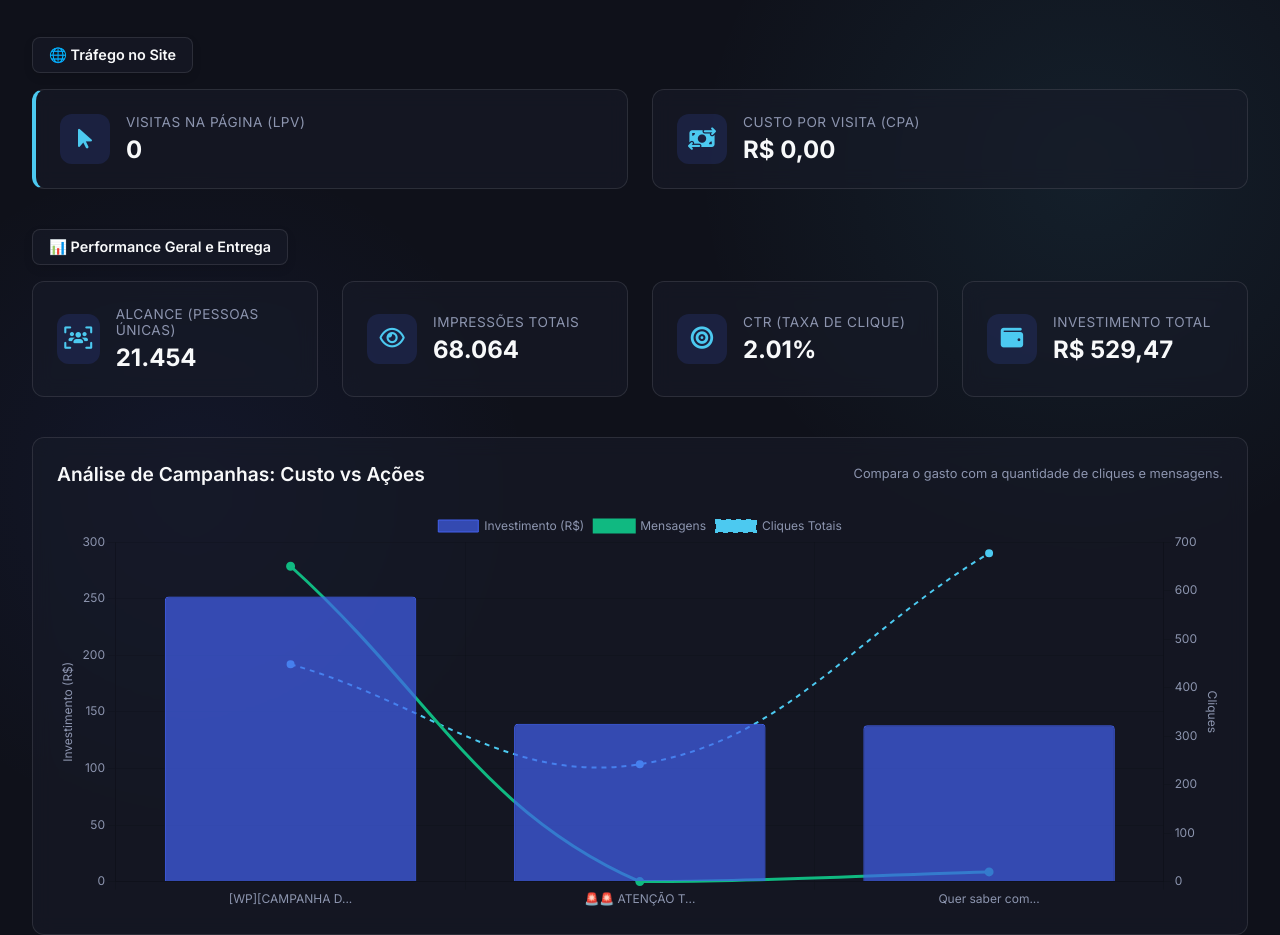
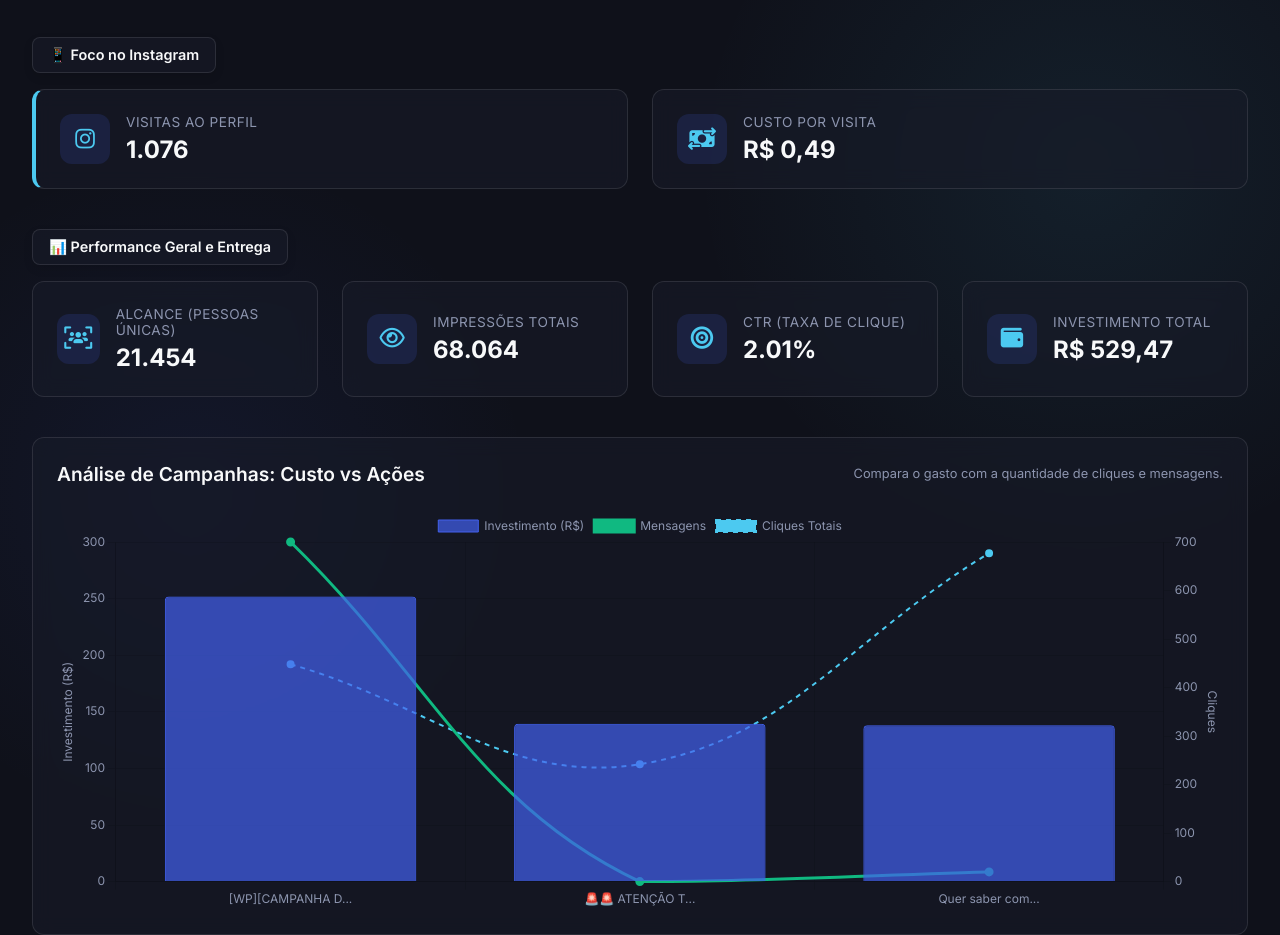
Before and after one commit to Pelentir2/git-dash, a website: page index.html in a window 1280 px wide. Shown: the part 318-1253 px from the top of the page. Drawn offline with nearby package versions, Linux system fonts and the light colour scheme.

Commit message:
fix: dashboard to reflect precise true metrics

```diff
--- a/index.html
+++ b/index.html
@@ -54,19 +54,19 @@
         </section>
 
         <!-- Seção 2: Visitas e Tráfego (Landing Page) -->
-        <div class="section-badge">🌐 Tráfego no Site</div>
+        <div class="section-badge">📱 Foco no Instagram</div>
         <section class="kpis-grid">
              <div class="kpi-card card-glow" style="border-left: 4px solid var(--accent);">
-                <div class="kpi-icon"><i class="fa-solid fa-arrow-pointer"></i></div>
+                <div class="kpi-icon"><i class="fa-brands fa-instagram"></i></div>
                 <div class="kpi-data">
-                    <p class="kpi-label">Visitas na Página (LPV)</p>
+                    <p class="kpi-label">Visitas ao Perfil</p>
                     <h2 class="kpi-value" id="kpi-lpv">0</h2>
                 </div>
             </div>
             <div class="kpi-card card-glow">
                 <div class="kpi-icon"><i class="fa-solid fa-money-bill-transfer"></i></div>
                 <div class="kpi-data">
-                    <p class="kpi-label">Custo por Visita (CPA)</p>
+                    <p class="kpi-label">Custo por Visita</p>
                     <h2 class="kpi-value" id="kpi-cost-lpv">R$ 0,00</h2>
                 </div>
             </div>
@@ -132,7 +132,7 @@
                                 <th>Impr.</th>
                                 <th>Mensagens</th>
                                 <th>Custo/Msg</th>
-                                <th>Visitas (LP)</th>
+                                <th>Visitas (Perfil)</th>
                                 <th>Custo/Visita</th>
                             </tr>
                         </thead>
--- a/script.js
+++ b/script.js
@@ -24,10 +24,10 @@ function getActionValue(actionsArray, types) {
     return total;
 }
 
-// O Facebook tem vários nomes para Mensagens: messages, onsite_conversion.messaging_conversation_started_7d, etc.
-const MSG_TYPES = ['messages', 'onsite_conversion.messaging_conversation_started_7d', 'onsite_conversion.messaging_first_reply'];
-// Visita na página de destino
-const LPV_TYPES = ['landing_page_view'];
+// Facebook pode duplicar contagem se listarmos multiplos. Para precisão REAL:
+const MSG_TYPES = ['onsite_conversion.messaging_conversation_started_7d'];
+// Traduzindo clique de saída para Visita ao Perfil devido ao objetivo da campanha do Instagram
+const LPV_TYPES = ['link_click'];
 
 async function loadData() {
     try {
```
